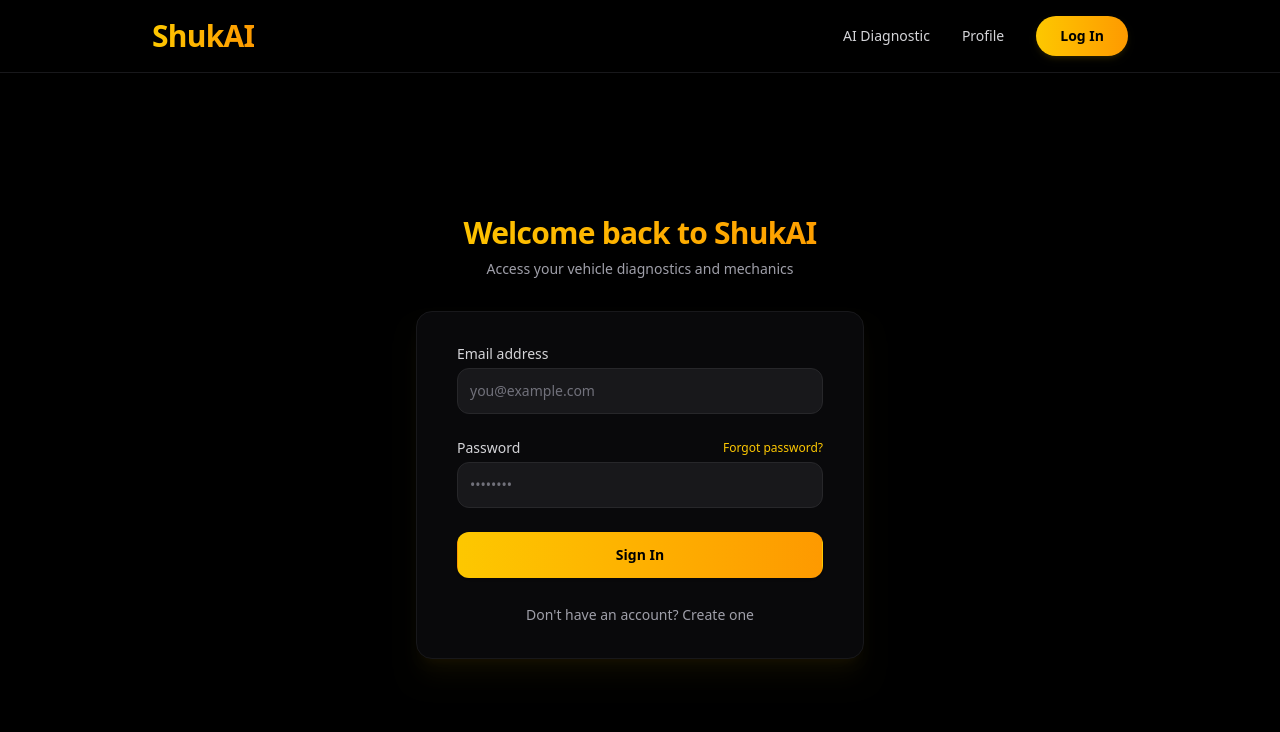
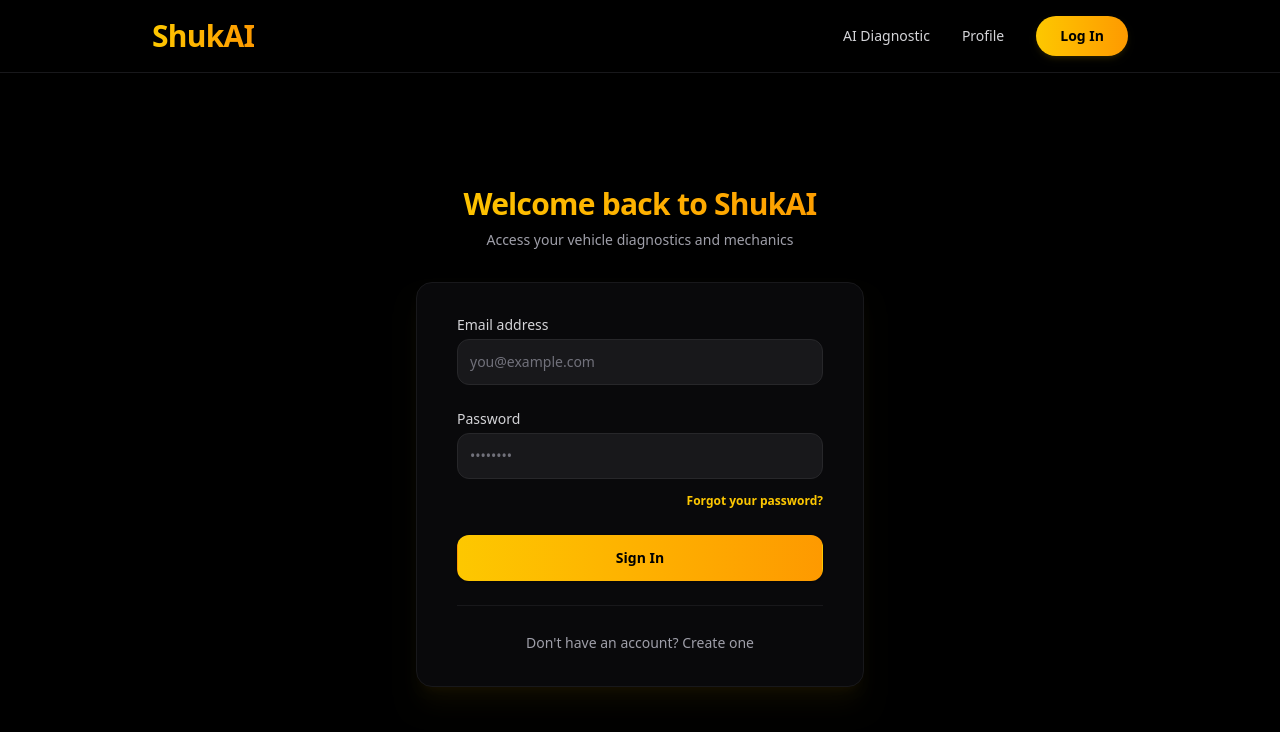
Before and after one commit to Gr33nstonecorp/shuka, a Next.js app: page /login in a window 1280 px wide. Shown: the top 732 px of the page. Built offline with nearby package versions, Linux system fonts and the light colour scheme; no server answers.

Commit message:
Refactor password field and update link text
Removed the 'Forgot Password' link from the password field section and adjusted the layout.

```diff
--- a/app/login/page.tsx
+++ b/app/login/page.tsx
@@ -121,29 +121,29 @@ export default function LoginPage() {
               </div>
             </div>
 
-            {/* Password Field + Forgot Password Link */}
+            {/* Password Field */}
             <div>
-              <div className="flex justify-between items-center mb-1">
-                <label className="block text-sm font-medium text-zinc-300">Password</label>
-                {!isSignUp && (
+              <label className="block text-sm font-medium text-zinc-300 mb-1">Password</label>
+              <input
+                type="password"
+                required
+                value={password}
+                onChange={(e) => setPassword(e.target.value)}
+                className="appearance-none block w-full px-3 py-3 rounded-xl bg-zinc-900 border border-zinc-800 placeholder-zinc-500 text-white focus:outline-none focus:ring-2 focus:ring-yellow-400 focus:border-transparent text-sm"
+                placeholder="••••••••"
+              />
+
+              {/* HIGH VISIBILITY Forgot Password Link (Only shows on Log In mode) */}
+              {!isSignUp && (
+                <div className="mt-2 text-right">
                   <Link
                     href="/forgot-password"
-                    className="text-xs text-yellow-400 hover:text-yellow-300 transition-colors"
+                    className="text-xs font-semibold text-yellow-400 hover:text-yellow-300 transition-colors"
                   >
-                    Forgot password?
+                    Forgot your password?
                   </Link>
-                )}
-              </div>
-              <div>
-                <input
-                  type="password"
-                  required
-                  value={password}
-                  onChange={(e) => setPassword(e.target.value)}
-                  className="appearance-none block w-full px-3 py-3 rounded-xl bg-zinc-900 border border-zinc-800 placeholder-zinc-500 text-white focus:outline-none focus:ring-2 focus:ring-yellow-400 focus:border-transparent text-sm"
-                  placeholder="••••••••"
-                />
-              </div>
+                </div>
+              )}
             </div>
 
             {/* Submit Button */}
@@ -159,7 +159,7 @@ export default function LoginPage() {
           </form>
 
           {/* Flow Toggle Switch */}
-          <div className="mt-6 text-center">
+          <div className="mt-6 text-center border-t border-zinc-900 pt-6">
             <button
               onClick={() => {
                 setIsSignUp(!isSignUp);
```
